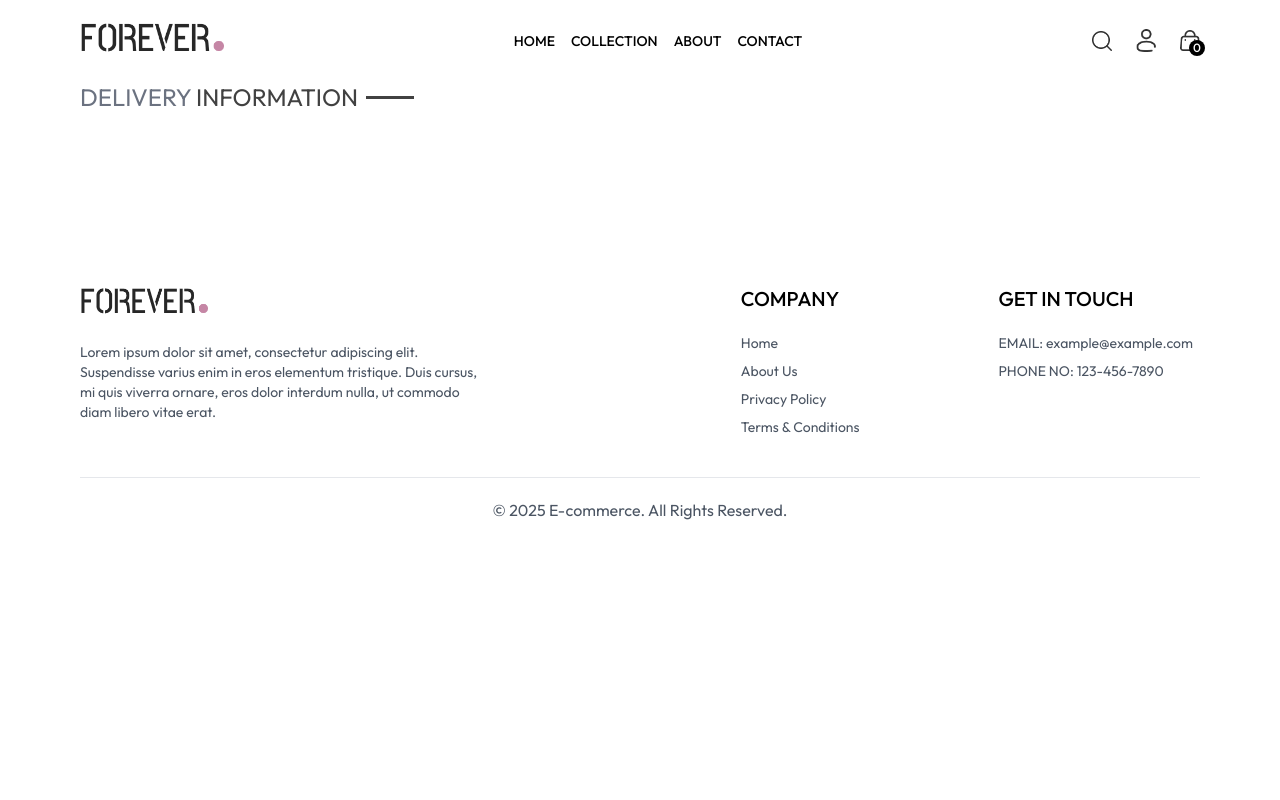
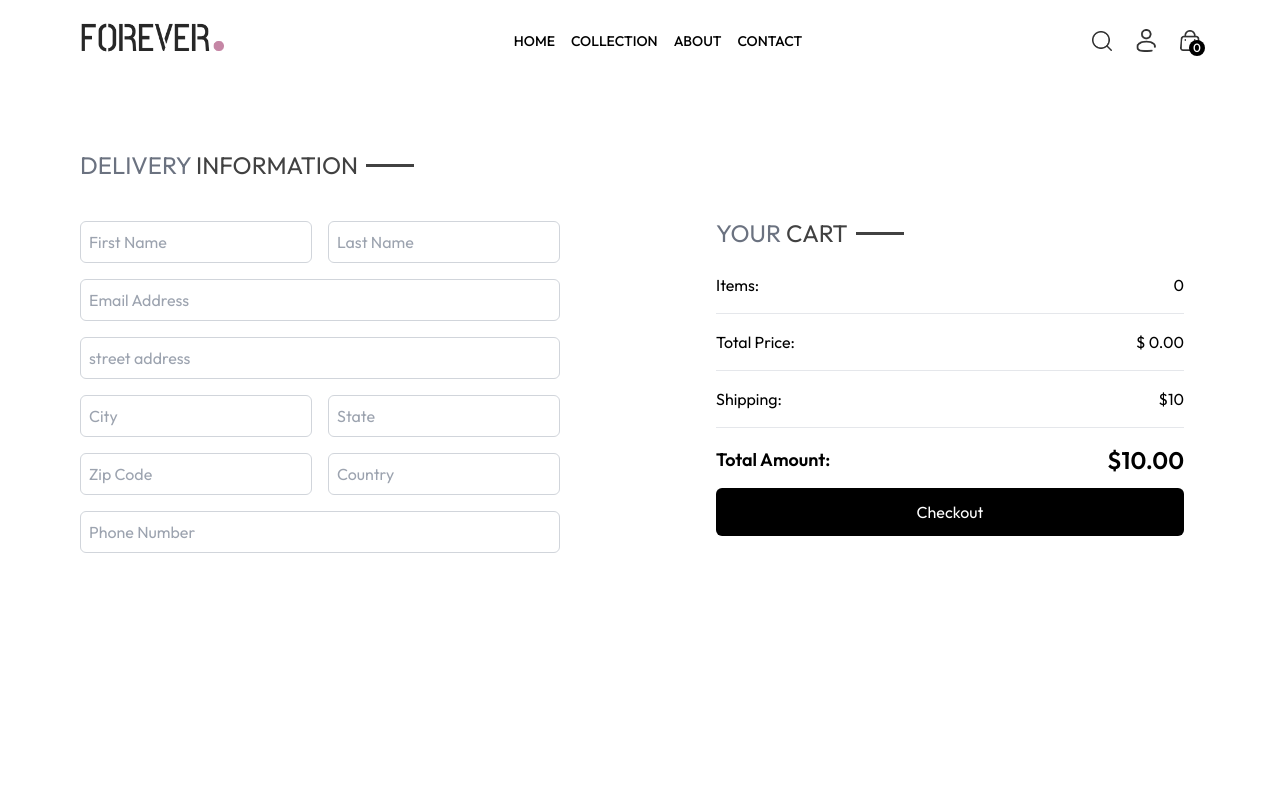
Before and after one commit to naveenkumar13-gif/forever, a React (Create React App) app: page /place-order in a window 1280 px wide. Shown: the top 800 px of the page. Built offline with nearby package versions, Linux system fonts and the light colour scheme.

Commit message:
cart and place order

```diff
--- a/src/components/cartTotal/index.jsx
+++ b/src/components/cartTotal/index.jsx
@@ -5,7 +5,8 @@ import { useNavigate } from "react-router-dom";
 function CartTotal({ products }) {
   const navigate = useNavigate();
   return (
-    <div className=" w-1/3 p-4 rounded-md  max-sm:w-full max-sm:mt-4 ml-auto">
+    <div className="w-[500px] max-sm:w-full max-sm:mt-4">
+      <div className="  p-4 rounded-md  max-sm:w-full max-sm:mt-4 ">
         <div className="text-2xl mb-3">
           <Title text1={"YOUR"} text2={"CART"} />
         </div>
@@ -52,6 +53,7 @@ function CartTotal({ products }) {
           </button>
         </div>
       </div>
+    </div>
   );
 }
 
--- a/src/pages/cart/index.jsx
+++ b/src/pages/cart/index.jsx
@@ -32,7 +32,7 @@ const Cart = () => {
 
               <div className="max-sm:flex max-sm:items-center max-sm:justify-between max-sm:gap-2 max-sm:w-[80%]">
                 <p className="max-sm:text-lg font-semibold">{item.name}</p>
-                <div className=" ">
+                <div className="hidden max-sm:block ">
                   <img
                     src={assets.bin_icon}
                     alt=""
@@ -41,13 +41,16 @@ const Cart = () => {
                   />
                 </div>
               </div>
-              <p className="px-2 border sm:px-3 sm:py-1 bg-slate-50 max-sm:text-2xl">
-                {item.size}
-              </p>
-              <div>
+              <div className="hidden max-md:block max-sm:flex  gap-4 w-[80%] justify-between">
+                <p className="px-2 border sm:px-3 sm:py-1 bg-slate-50 max-sm:text-2xl">
+                  {item.size}
+                </p>
                 <UpdateQuantity item={item} />
               </div>
-              <p className="font-semibold text-xl">
+              <div className="max-sm:hidden">
+                <UpdateQuantity item={item} />
+              </div>
+              <p className="font-semibold text-xl max-md:w-full max-sm:flex  max-sm:justify-end max-sm:text-3xl">
                 ${item.price * item.quantity}
               </p>
               <img
@@ -80,7 +83,7 @@ const Cart = () => {
             </div>
           )}
         </div>
-        {products.length > 0 && <CartTotal products={products} />}
+        {products.length ? <CartTotal products={products} /> : null}
       </div>
     </>
   );
--- a/src/pages/placeOrder/index.jsx
+++ b/src/pages/placeOrder/index.jsx
@@ -1,12 +1,72 @@
 import React from "react";
 import Title from "../../components/title";
+import CartTotal from "../../components/cartTotal";
+import { useSelector } from "react-redux";
 
 function PlaceOrder() {
+  const products = useSelector((state) => state.cart.cart);
   return (
-    <div>
-      <div>
+    <div className="flex flex-col sm:flex-row justify-between gap-4 pt-5 sm:pt-14 min-h-[80vh] ">
+      <div className="flex flex-col gap-4 w-full sm:max-w-[480px]">
         <div className="text-xl sm:text-2xl my-3">
           <Title text1={"DELIVERY"} text2={"INFORMATION"} />
+        </div>
+        <div className="flex  gap-4">
+          <input
+            type="text"
+            placeholder="First Name"
+            className="border border-gray-300 p-2 rounded-md w-full"
+          />
+          <input
+            type="text"
+            placeholder="Last Name"
+            className="border border-gray-300 p-2 rounded-md w-full"
+          />
+        </div>
+        <input
+          type="text"
+          placeholder="Email Address"
+          className="border border-gray-300 p-2 rounded-md w-full"
+        />
+        <input
+          type="text"
+          placeholder="street address"
+          className="border border-gray-300 p-2 rounded-md w-full"
+        />
+        <div className="flex  gap-4">
+          <input
+            type="text"
+            placeholder="City"
+            className="border border-gray-300 p-2 rounded-md w-full"
+          />
+          <input
+            type="text"
+            placeholder="State"
+            className="border border-gray-300 p-2 rounded-md w-full"
+          />
+        </div>
+        <div className="flex  gap-4">
+          <input
+            type="number"
+            placeholder="Zip Code"
+            className="border border-gray-300 p-2 rounded-md w-full"
+          />
+          <input
+            type="text"
+            placeholder="Country"
+            className="border border-gray-300 p-2 rounded-md w-full"
+          />
+        </div>
+        <input
+          type="number"
+          placeholder="Phone Number"
+          className="border border-gray-300 p-2 rounded-md w-full"
+        />
+      </div>
+      {/* right */}
+      <div className="mt-8">
+        <div className="mt-8  max-sm:w-full ">
+          <CartTotal products={products} />
         </div>
       </div>
     </div>
```
Lines whose indentation alone changed are shown as unchanged.
